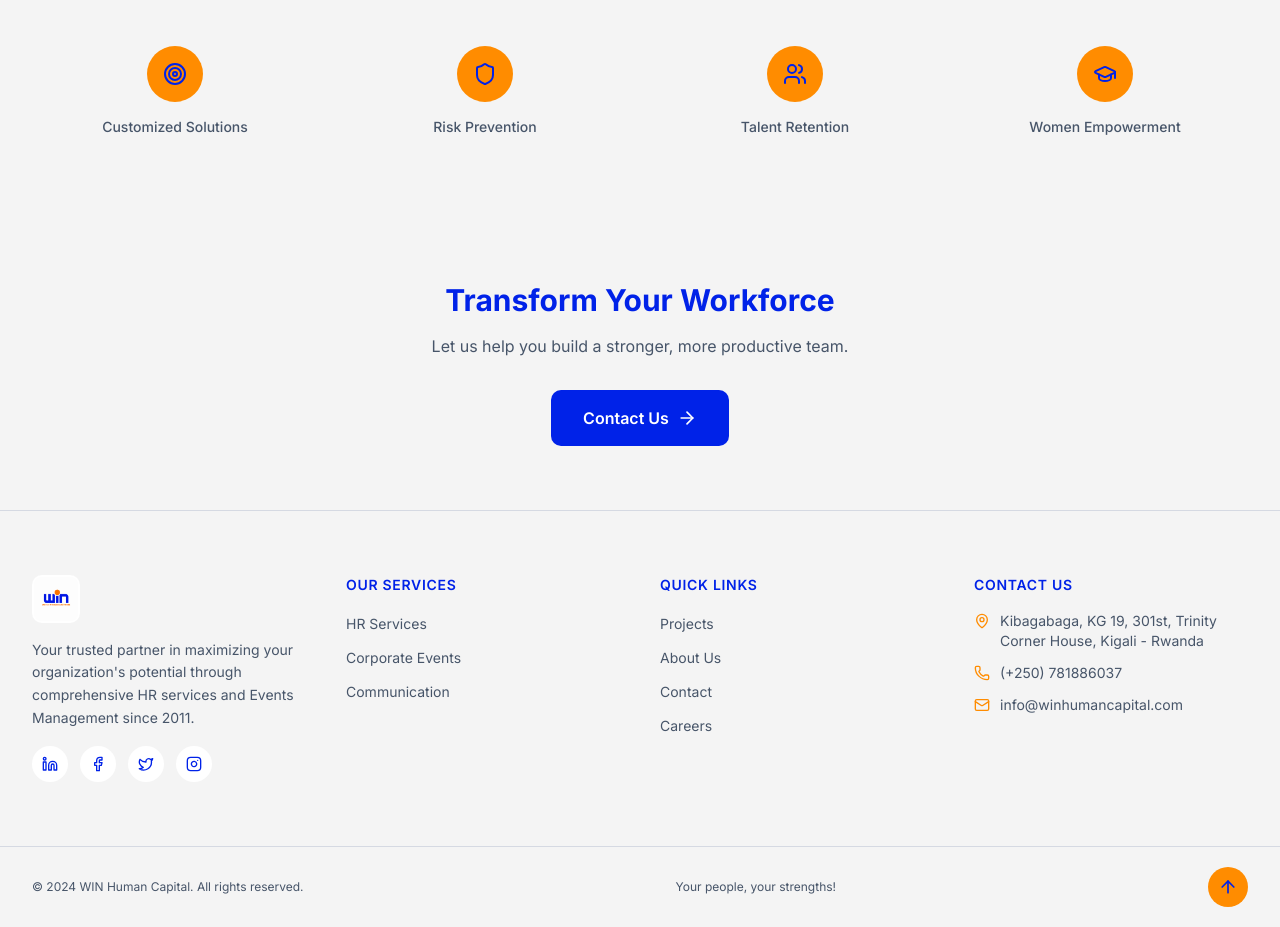
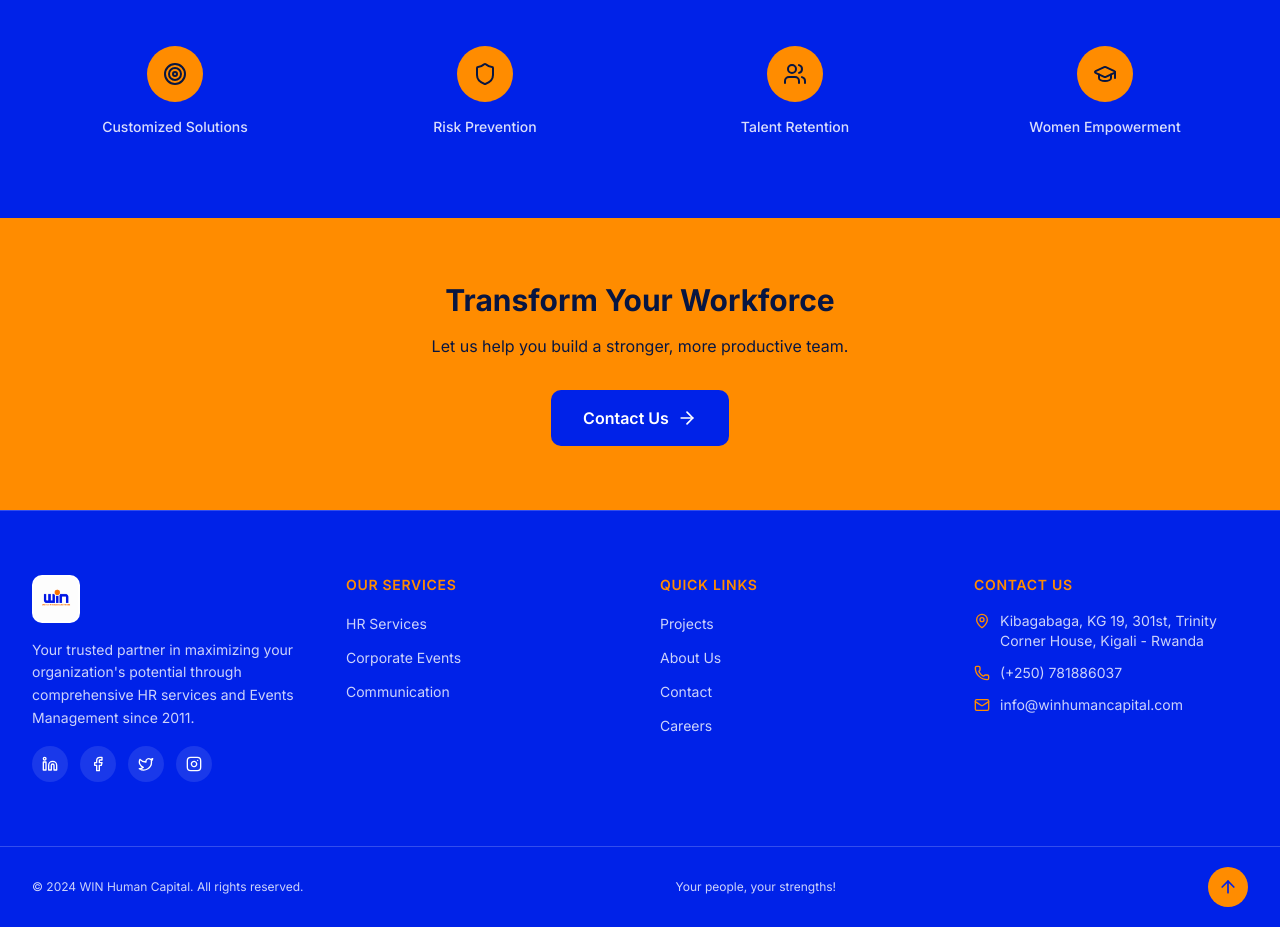
Before and after one commit to Kellysandrine/WIN-site, a React (Vite) app in the folder app/: page /#/hr-services in a window 1280 px wide. Shown: the part 1932-2859 px from the top of the page. Built offline with nearby package versions, Linux system fonts and the light colour scheme.

Commit message:
Restore blue and orange feature sections alongside light backgrounds

```diff
--- a/app/src/components/Footer.tsx
+++ b/app/src/components/Footer.tsx
@@ -7,7 +7,7 @@
   };
 
   return (
-    <footer className="bg-background text-[#0022E8] border-t border-border">
+    <footer className="bg-[#0022E8] text-white border-t border-white/20">
       {/* Main Footer */}
       <div className="max-w-7xl mx-auto px-4 sm:px-6 lg:px-8 py-12 md:py-16">
         <div className="grid grid-cols-1 md:grid-cols-2 lg:grid-cols-4 gap-10">
@@ -20,20 +20,20 @@
                 className="h-12 w-auto rounded-lg bg-white p-0.5"
               />
             </div>
-            <p className="text-slate-600 text-sm leading-relaxed">
+            <p className="text-white/80 text-sm leading-relaxed">
               Your trusted partner in maximizing your organization's potential through comprehensive HR services and Events Management since 2011.
             </p>
             <div className="flex gap-3">
-              <a href="#" aria-label="Linkedin" className="w-9 h-9 rounded-full bg-white flex items-center justify-center hover:bg-[#FF8C00] hover:text-[#0022E8] transition-all">
+              <a href="#" aria-label="Linkedin" className="w-9 h-9 rounded-full bg-white/10 flex items-center justify-center hover:bg-[#FF8C00] hover:text-[#0022E8] transition-all">
                 <Linkedin className="w-4 h-4" />
               </a>
-              <a href="#" aria-label="Facebook" className="w-9 h-9 rounded-full bg-white flex items-center justify-center hover:bg-[#FF8C00] hover:text-[#0022E8] transition-all">
+              <a href="#" aria-label="Facebook" className="w-9 h-9 rounded-full bg-white/10 flex items-center justify-center hover:bg-[#FF8C00] hover:text-[#0022E8] transition-all">
                 <Facebook className="w-4 h-4" />
               </a>
-              <a href="#" aria-label="Twitter" className="w-9 h-9 rounded-full bg-white flex items-center justify-center hover:bg-[#FF8C00] hover:text-[#0022E8] transition-all">
+              <a href="#" aria-label="Twitter" className="w-9 h-9 rounded-full bg-white/10 flex items-center justify-center hover:bg-[#FF8C00] hover:text-[#0022E8] transition-all">
                 <Twitter className="w-4 h-4" />
               </a>
-              <a href="#" aria-label="Instagram" className="w-9 h-9 rounded-full bg-white flex items-center justify-center hover:bg-[#FF8C00] hover:text-[#0022E8] transition-all">
+              <a href="#" aria-label="Instagram" className="w-9 h-9 rounded-full bg-white/10 flex items-center justify-center hover:bg-[#FF8C00] hover:text-[#0022E8] transition-all">
                 <Instagram className="w-4 h-4" />
               </a>
             </div>
@@ -41,20 +41,20 @@
 
           {/* Services */}
           <div>
-            <h4 className="text-[#0022E8] font-semibold text-sm uppercase tracking-wider mb-4">Our Services</h4>
+            <h4 className="text-[#FF8C00] font-semibold text-sm uppercase tracking-wider mb-4">Our Services</h4>
             <ul className="space-y-2.5">
               <li>
-                <Link to="/hr-services" className="text-slate-600 hover:text-[#0022E8] hover:underline transition-colors text-sm">
+                <Link to="/hr-services" className="text-white/80 hover:text-[#FF8C00] hover:underline transition-colors text-sm">
                   HR Services
                 </Link>
               </li>
               <li>
-                <Link to="/events-services" className="text-slate-600 hover:text-[#0022E8] hover:underline transition-colors text-sm">
+                <Link to="/events-services" className="text-white/80 hover:text-[#FF8C00] hover:underline transition-colors text-sm">
                   Corporate Events
                 </Link>
               </li>
               <li>
-                <Link to="/communication-services" className="text-slate-600 hover:text-[#0022E8] hover:underline transition-colors text-sm">
+                <Link to="/communication-services" className="text-white/80 hover:text-[#FF8C00] hover:underline transition-colors text-sm">
                   Communication
                 </Link>
               </li>
@@ -63,25 +63,25 @@
 
           {/* Quick Links */}
           <div>
-            <h4 className="text-[#0022E8] font-semibold text-sm uppercase tracking-wider mb-4">Quick Links</h4>
+            <h4 className="text-[#FF8C00] font-semibold text-sm uppercase tracking-wider mb-4">Quick Links</h4>
             <ul className="space-y-2.5">
               <li>
-                <Link to="/projects" className="text-slate-600 hover:text-[#0022E8] hover:underline transition-colors text-sm">
+                <Link to="/projects" className="text-white/80 hover:text-[#FF8C00] hover:underline transition-colors text-sm">
                   Projects
                 </Link>
               </li>
               <li>
-                <Link to="/about" className="text-slate-600 hover:text-[#0022E8] hover:underline transition-colors text-sm">
+                <Link to="/about" className="text-white/80 hover:text-[#FF8C00] hover:underline transition-colors text-sm">
                   About Us
                 </Link>
               </li>
               <li>
-                <Link to="/contact" className="text-slate-600 hover:text-[#0022E8] hover:underline transition-colors text-sm">
+                <Link to="/contact" className="text-white/80 hover:text-[#FF8C00] hover:underline transition-colors text-sm">
                   Contact
                 </Link>
               </li>
               <li>
-                <span className="text-slate-600 text-sm">
+                <span className="text-white/80 text-sm">
                   Careers
                 </span>
               </li>
@@ -90,23 +90,23 @@
 
           {/* Contact */}
           <div>
-            <h4 className="text-[#0022E8] font-semibold text-sm uppercase tracking-wider mb-4">Contact Us</h4>
+            <h4 className="text-[#FF8C00] font-semibold text-sm uppercase tracking-wider mb-4">Contact Us</h4>
             <ul className="space-y-3">
               <li className="flex items-start gap-2.5">
                 <MapPin className="w-4 h-4 text-[#FF8C00] mt-0.5 shrink-0" />
-                <span className="text-slate-600 text-sm">
+                <span className="text-white/80 text-sm">
                   Kibagabaga, KG 19, 301st, Trinity Corner House, Kigali - Rwanda
                 </span>
               </li>
               <li className="flex items-center gap-2.5">
                 <Phone className="w-4 h-4 text-[#FF8C00] shrink-0" />
-                <span className="text-slate-600 text-sm">
+                <span className="text-white/80 text-sm">
               (+250) 781886037
                 </span>
               </li>
               <li className="flex items-center gap-2.5">
                 <Mail className="w-4 h-4 text-[#FF8C00] shrink-0" />
-                <span className="text-slate-600 text-sm break-all">
+                <span className="text-white/80 text-sm break-all">
                   info@winhumancapital.com
                 </span>
               </li>
@@ -116,12 +116,12 @@
       </div>
 
       {/* Bottom Bar */}
-      <div className="border-t border-border">
+      <div className="border-t border-white/20">
         <div className="max-w-7xl mx-auto px-4 sm:px-6 lg:px-8 py-5 flex flex-col md:flex-row items-center justify-between gap-4">
-          <p className="text-slate-600 text-xs">
+          <p className="text-white/80 text-xs">
             © 2024 WIN Human Capital. All rights reserved.
           </p>
-          <p className="text-slate-600 text-xs">
+          <p className="text-white/80 text-xs">
             Your people, your strengths!
           </p>
           <button
--- a/app/src/pages/About.tsx
+++ b/app/src/pages/About.tsx
@@ -35,7 +35,7 @@
       </section>
 
       {/* Stats */}
-      <section className="py-12 bg-background">
+      <section className="py-12 bg-[#0022E8]">
         <div className="max-w-7xl mx-auto px-4 sm:px-6 lg:px-8">
           <div className="grid grid-cols-1 min-[400px]:grid-cols-2 md:grid-cols-3 lg:grid-cols-4 gap-6">
             {stats.map((stat, index) => (
@@ -48,10 +48,10 @@
                 className="text-center"
               >
                 <div className="w-12 h-12 rounded-full bg-[#FF8C00] flex items-center justify-center mx-auto mb-2">
-                  <stat.icon className="w-5 h-5 text-[#0022E8]" />
+                  <stat.icon className="w-5 h-5 text-[#081641]" />
                 </div>
-                <div className="text-2xl md:text-3xl font-bold text-[#0022E8]">{stat.number}</div>
-                <div className="text-slate-600 text-xs">{stat.label}</div>
+                <div className="text-2xl md:text-3xl font-bold text-white">{stat.number}</div>
+                <div className="text-white/85 text-xs">{stat.label}</div>
               </motion.div>
             ))}
           </div>
@@ -122,10 +122,10 @@
       </section>
 
       {/* CTA */}
-      <section className="py-16 bg-background">
+      <section className="py-16 bg-[#FF8C00]">
         <div className="max-w-4xl mx-auto px-4 text-center">
           <motion.div initial={{ opacity: 0, y: 20 }} whileInView={{ opacity: 1, y: 0 }} viewport={{ once: true }} transition={{ duration: 0.6 }}>
-            <h2 className="text-3xl font-bold text-[#0022E8] mb-6">Partner With Us</h2>
+            <h2 className="text-3xl font-bold text-[#081641] mb-6">Partner With Us</h2>
             <Link to="/contact" className="inline-flex items-center gap-2 bg-[#0022E8] text-white px-8 py-4 rounded-lg font-semibold hover:bg-[#1a40b8] transition-colors">
               Contact Us <ArrowRight className="w-5 h-5" />
             </Link>
--- a/app/src/pages/HRService.tsx
+++ b/app/src/pages/HRService.tsx
@@ -104,7 +104,7 @@
       </section>
 
       {/* Key Benefits */}
-      <section className="py-16 md:py-20 bg-background">
+      <section className="py-16 md:py-20 bg-[#0022E8]">
         <div className="max-w-7xl mx-auto px-4 sm:px-6 lg:px-8">
           <motion.div
             initial={{ opacity: 0, y: 20 }}
@@ -112,7 +112,7 @@
             viewport={{ once: true }}
             className="text-center mb-12"
           >
-            <h2 className="text-3xl font-bold text-[#0022E8] mb-8">Why <span className="text-[#0022E8]">WIN HR</span></h2>
+            <h2 className="text-3xl font-bold text-white mb-8">Why <span className="text-white">WIN HR</span></h2>
           </motion.div>
           <div className="grid grid-cols-1 min-[400px]:grid-cols-2 md:grid-cols-3 lg:grid-cols-4 gap-6">
             {[
@@ -130,9 +130,9 @@
                 className="text-center"
               >
                 <div className="w-14 h-14 rounded-full bg-[#FF8C00] flex items-center justify-center mx-auto mb-3">
-                  <item.icon className="w-6 h-6 text-[#0022E8]" />
+                  <item.icon className="w-6 h-6 text-[#081641]" />
                 </div>
-                <span className="text-slate-600 text-sm font-medium">{item.label}</span>
+                <span className="text-white/85 text-sm font-medium">{item.label}</span>
               </motion.div>
             ))}
           </div>
@@ -140,11 +140,11 @@
       </section>
 
       {/* CTA */}
-      <section className="py-16 bg-background">
+      <section className="py-16 bg-[#FF8C00]">
         <div className="max-w-4xl mx-auto px-4 text-center">
           <motion.div initial={{ opacity: 0, y: 20 }} whileInView={{ opacity: 1, y: 0 }} viewport={{ once: true }} transition={{ duration: 0.6 }}>
-            <h2 className="text-3xl font-bold text-[#0022E8] mb-4">Transform Your Workforce</h2>
-            <p className="text-slate-600 mb-8 max-w-xl mx-auto">Let us help you build a stronger, more productive team.</p>
+            <h2 className="text-3xl font-bold text-[#081641] mb-4">Transform Your Workforce</h2>
+            <p className="text-[#081641] mb-8 max-w-xl mx-auto">Let us help you build a stronger, more productive team.</p>
             <Link to="/contact" className="inline-flex items-center gap-2 bg-[#0022E8] text-white px-8 py-4 rounded-lg font-semibold hover:bg-[#1a40b8] transition-colors">
               Contact Us <ArrowRight className="w-5 h-5" />
             </Link>
```
Also changed, not shown: app/src/pages/CommunicationService.tsx (+6 -6 lines), app/src/pages/EventsService.tsx (+7 -7 lines), app/src/pages/Home.tsx (+6 -6 lines).
